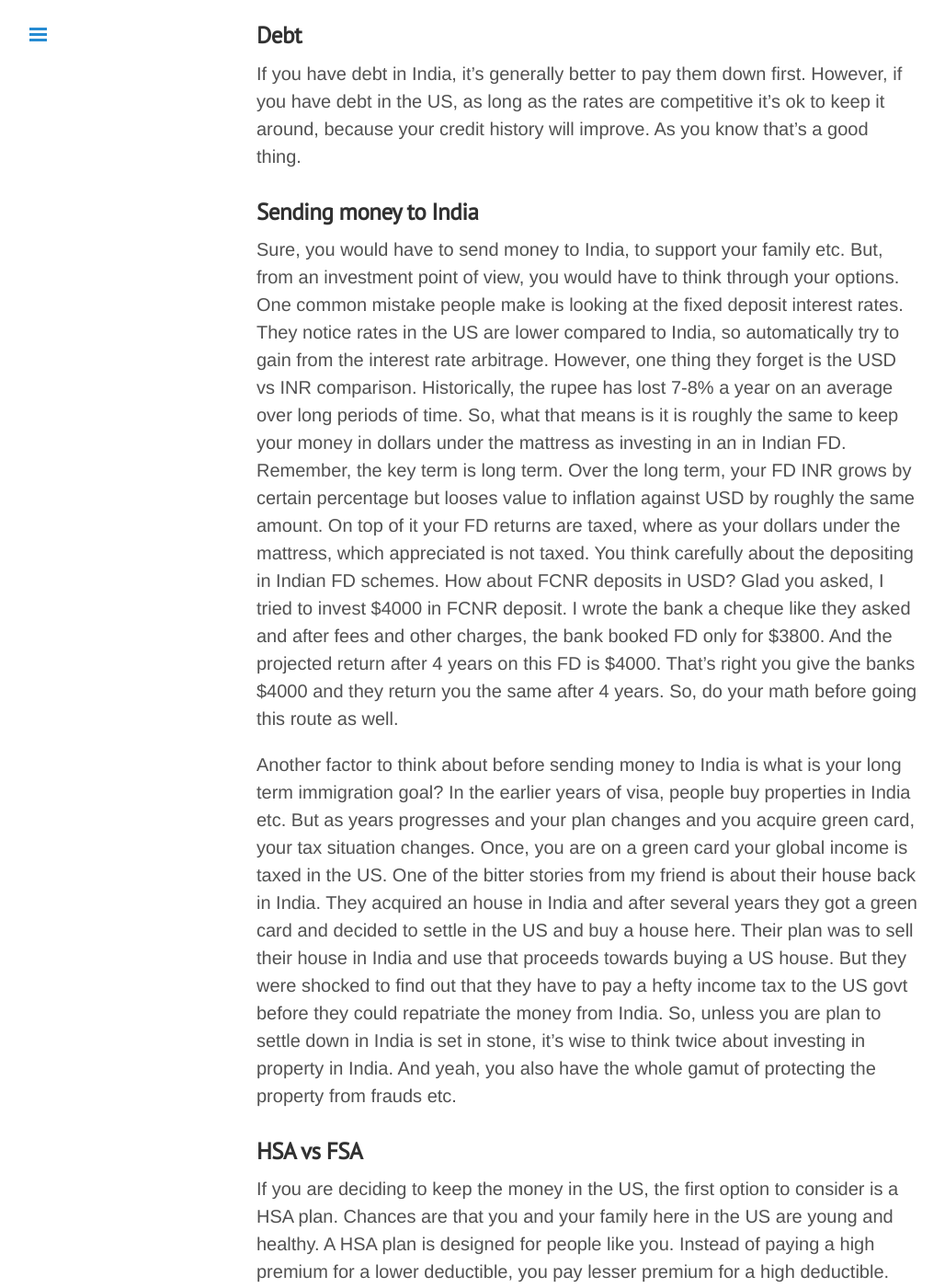
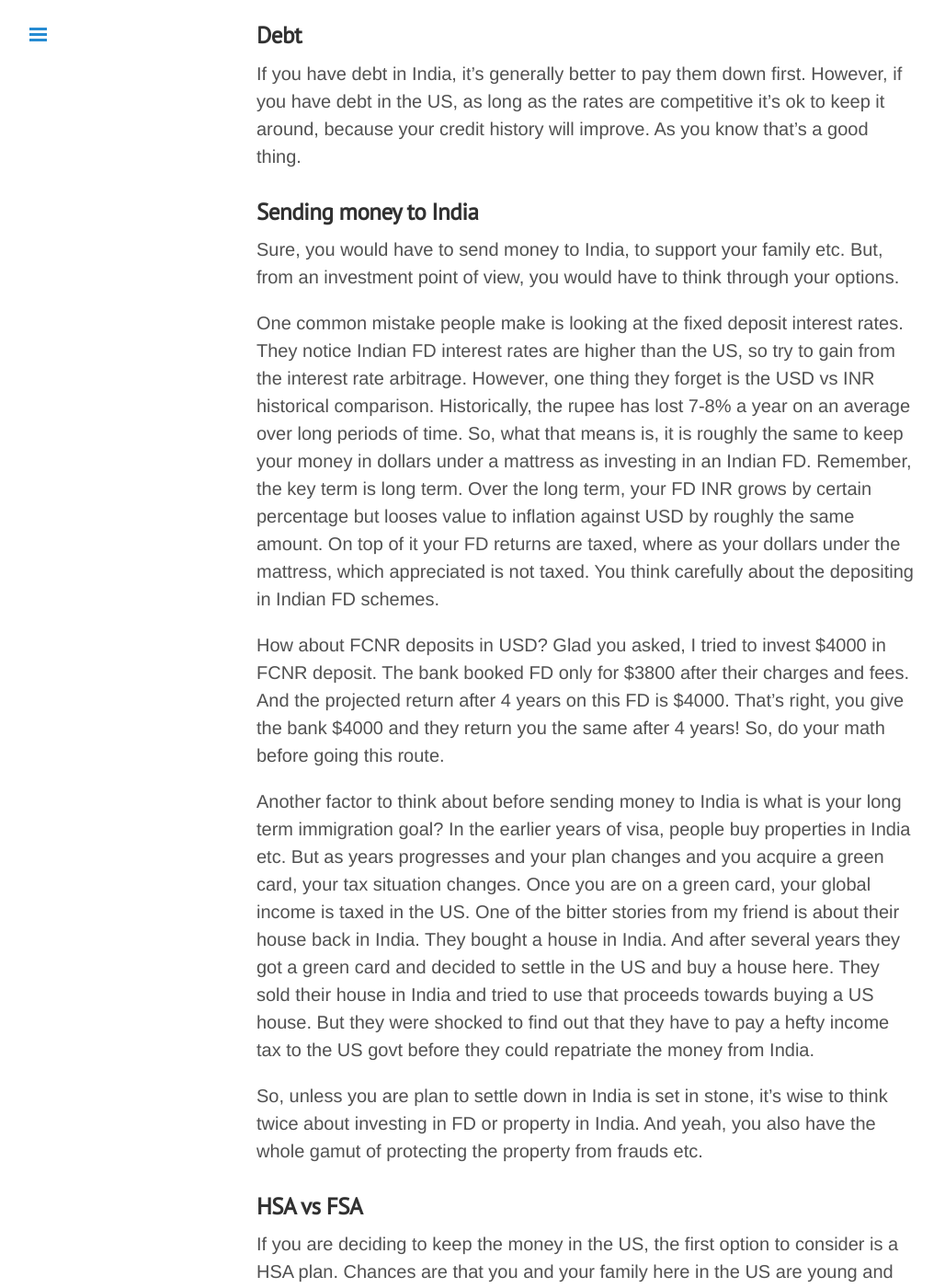
Before and after one commit to gitforwork2/gitforwork.github.io, a Jekyll site: the page built from _posts/2016-12-1-people-on-visa-where-to-invest-your-money.md, in a window 1280 px wide and 1400 px high, scrolled down 370 px. Shown: the whole window at 92% size, without its empty margins (1-1029 px from the left). Built offline with Jekyll 4.4.1, drawn with Linux system fonts in a browser that asks for light colours; comment, search, counter and statistics services are not loaded; some of the changed text lies outside the part shown.

Commit message:
Update 2016-12-1-people-on-visa-where-to-invest-your-money.md

```diff
--- a/_posts/2016-12-1-people-on-visa-where-to-invest-your-money.md
+++ b/_posts/2016-12-1-people-on-visa-where-to-invest-your-money.md
@@ -15,21 +15,22 @@
 
 ### Sending money to India
 Sure, you would have to send money to India, to support your family etc. But, from an investment point of view, you would have to think through your options.
-One common mistake people make is looking at the fixed deposit interest rates. They notice rates in the US are lower compared to India, so automatically try to gain from the interest rate arbitrage.
-However, one thing they forget is the USD vs INR comparison. Historically, the rupee has lost 7-8% a year on an average over long periods of time. So, what that means is it is roughly the same to keep your money in dollars under the mattress as investing in an in Indian FD. Remember, the key term is long term. Over the long term, your FD INR grows by certain percentage but looses value to inflation against USD by roughly the same amount. On top of it your FD returns are taxed, where as your dollars under the mattress, which appreciated is not taxed. You think carefully about the depositing in Indian FD schemes. How about FCNR deposits in USD? Glad you asked, I tried to invest $4000 in FCNR deposit. I wrote the bank a cheque like they asked and after fees and other charges, the bank booked FD only for $3800. And the projected return after 4 years on this FD is $4000. That's right you give the banks $4000 and they return you the same after 4 years. So, do your math before going this route as well.
 
-Another factor to think about before sending money to India is what is your long term immigration goal? In the earlier years of visa, people buy properties in India etc. But as years progresses and your plan changes and you acquire green card, your tax situation changes. Once, you are on a green card your global income is taxed in the US. One of the bitter stories from my friend is about their house back in India. They acquired an house in India and after several years they got a green card and decided to settle in the US and buy a house here. Their plan was to sell their house in India and use that proceeds towards buying a US house. But they were shocked to find out that they have to pay a hefty income tax to the US govt before they could repatriate the money from India.
-So, unless you are plan to settle down in India is set in stone, it's wise to think twice about investing in property in India. And yeah, you also have the whole gamut of protecting the property from frauds etc.
+One common mistake people make is looking at the fixed deposit interest rates. They notice Indian FD interest rates are higher than the US, so try to gain from the interest rate arbitrage. However, one thing they forget is the USD vs INR historical comparison. Historically, the rupee has lost 7-8% a year on an average over long periods of time. So, what that means is, it is roughly the same to keep your money in dollars under a mattress as investing in an Indian FD. Remember, the key term is long term. Over the long term, your FD INR grows by certain percentage but looses value to inflation against USD by roughly the same amount. On top of it your FD returns are taxed, where as your dollars under the mattress, which appreciated is not taxed. You think carefully about the depositing in Indian FD schemes.
+
+How about FCNR deposits in USD? Glad you asked, I tried to invest $4000 in FCNR deposit. The bank booked FD only for $3800 after their charges and fees. And the projected return after 4 years on this FD is $4000. That's right, you give the bank $4000 and they return you the same after 4 years! So, do your math before going this route.
+
+Another factor to think about before sending money to India is what is your long term immigration goal? In the earlier years of visa, people buy properties in India etc. But as years progresses and your plan changes and you acquire a green card, your tax situation changes. Once you are on a green card, your global income is taxed in the US. One of the bitter stories from my friend is about their house back in India. They bought a house in India. And after several years they got a green card and decided to settle in the US and buy a house here. They sold their house in India and tried to use that proceeds towards buying a US house. But they were shocked to find out that they have to pay a hefty income tax to the US govt before they could repatriate the money from India.
+
+So, unless you are plan to settle down in India is set in stone, it's wise to think twice about investing in FD or property in India. And yeah, you also have the whole gamut of protecting the property from frauds etc.
 
 ### HSA vs FSA
-If you are deciding to keep the money in the US, the first option to consider is a HSA plan. Chances are that you and your family here in the US are young and healthy.
-A HSA plan is designed for people like you. Instead of paying a high premium for a lower deductible, you pay lesser premium for a high deductible. The idea is that, since you are healthy,
+If you are deciding to keep the money in the US, the first option to consider is a HSA plan. Chances are that you and your family here in the US are young and healthy. A HSA plan is designed for people just like you. Instead of paying a high premium for a lower deductible, you pay lesser premium for a high deductible. The idea is that, since you are healthy,
 your hospital visits may be far and fewer hence pay from your pocket only when you visit a hospital. And the money you save by lower premiums can then be contributed towards a Health savings account (HSA). And that money is yours and you can use it for any future medical expenditures before tax. For example, you can accumulate money for child birth down the line etc. So, don't spend on those high premiums, consider using the HSA plans. Remember to do the match across potential medical expenses over 5 or 10 year period instead of year on year comparisons. These plans will be offered by your employer as high deductible health plans combined with HSA.
 
 ### IRA
 Next option to consider is a IRA. If your employer doesn't offer a 401k the decision is easy. You and your spouse can contribute a pretax money upto a limit (Govt sets the limit every year).
-to your IRA account. You can then invest the money in mutual funds or even stocks. The money is taxed when you withdraw after age 60. But, if your plans change and you decide to go back to India,
-consider leaving your investments here. You can manage them online and they continue to be your nest egg. But if you want to take that money back to India, then you pay the taxes and also a 10% penalty.
+to your IRA account. You can then invest the money in mutual funds or even stocks. The money is taxed when you withdraw after age 60. But, if your plans change and you decide to go back to India, consider leaving your investments here. You can manage them online and they continue to be your nest egg. But if you want to take that money back to India, then you pay the taxes and also a 10% penalty.
 
 If you and your spouse work, then it may be advantageous to have separate IRA accounts. Because in the US you file taxes jointly, in India you file separately. So, by having individual IRA accounts
 you can take advantage of higher individual tax slab, when you pre close IRAs on your return.
```
